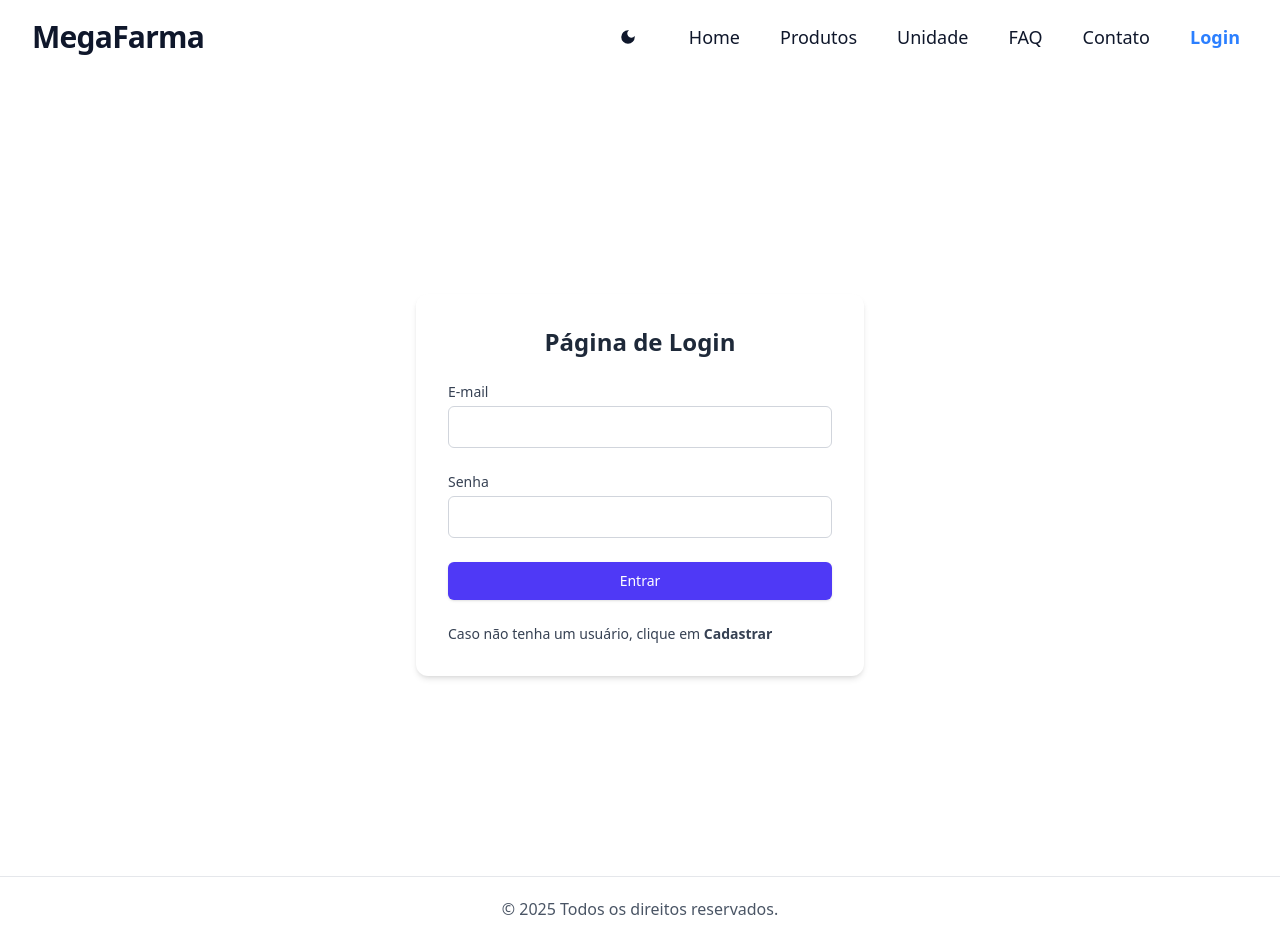
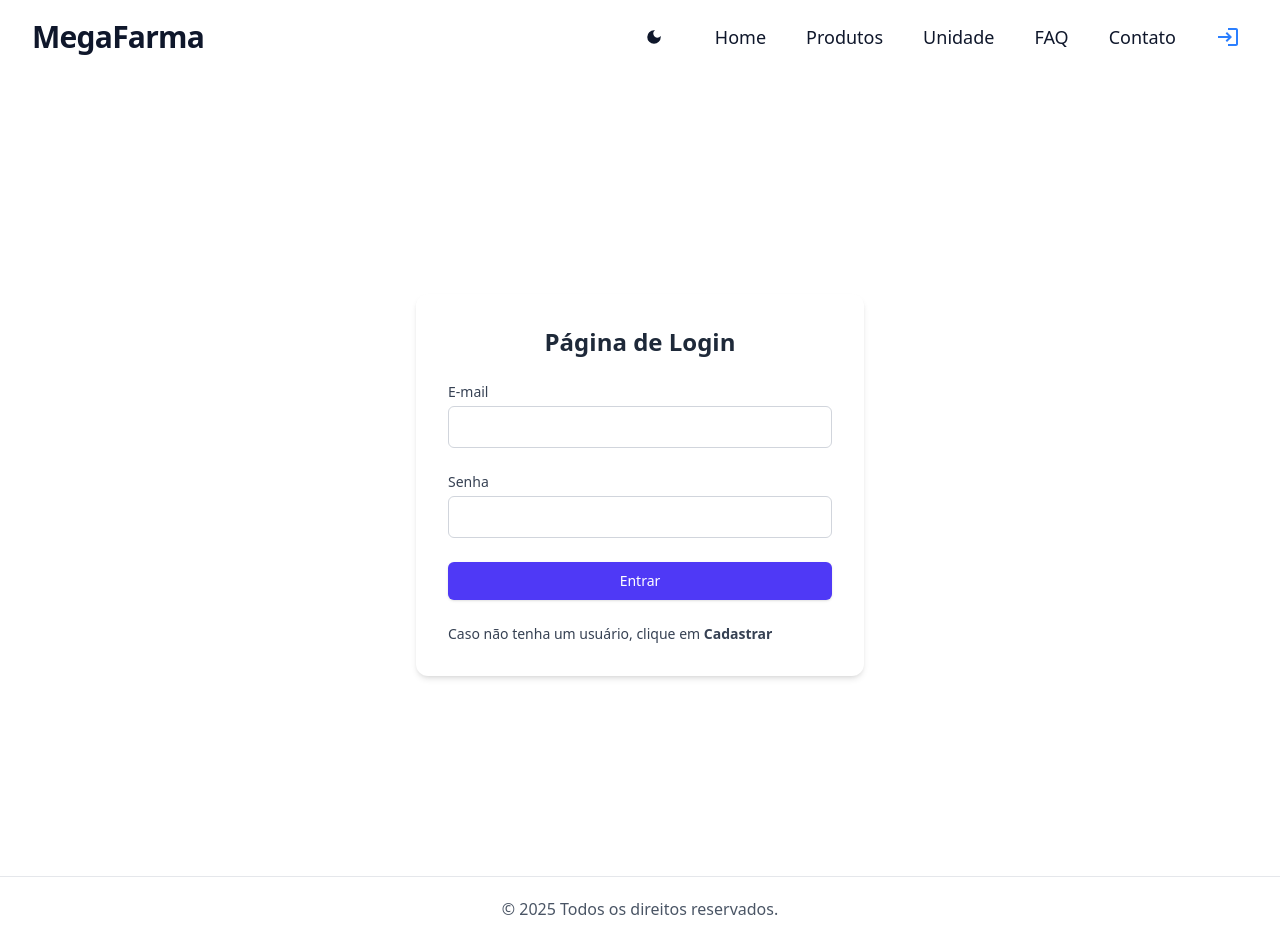
Before and after one commit to 1TDSPG-25/sistema-flow, a React (Vite) app: page /sistema-flow/login in a window 1280 px wide. Built offline with nearby package versions, Linux system fonts and the light colour scheme; no server answers.

Commit message:
fix: Substituindo o texto de login por um ícone no componente de Menu.

```diff
--- a/src/components/Menu/Menu.tsx
+++ b/src/components/Menu/Menu.tsx
@@ -1,6 +1,7 @@
 import { NavLink } from "react-router-dom";
 import { MdDarkMode as DarkIcon } from "react-icons/md";
 import { MdOutlineLightMode as LightIcon } from "react-icons/md";
+import { MdLogin } from "react-icons/md";
 import useTheme from "../../context/useTheme";
 
 export default function Menu() {
@@ -19,6 +20,10 @@ export default function Menu() {
     />
   );
 
+  const loginIcon = (
+    <MdLogin className="text-2xl hover:scale-110 transition-transform" />
+  );
+
   const links = [
     { path: "/", label: "Home" },
     { path: "/produtos", label: "Produtos" },
@@ -27,7 +32,7 @@ export default function Menu() {
     { path: "/contato", label: "Contato" },
     isLoggedIn
       ? { path: "/perfil", label: avatar }
-      : { path: "/login", label: "Login" },
+      : { path: "/login", label: loginIcon }, // 👈 Ícone no lugar do texto
   ];
 
   return (
```
